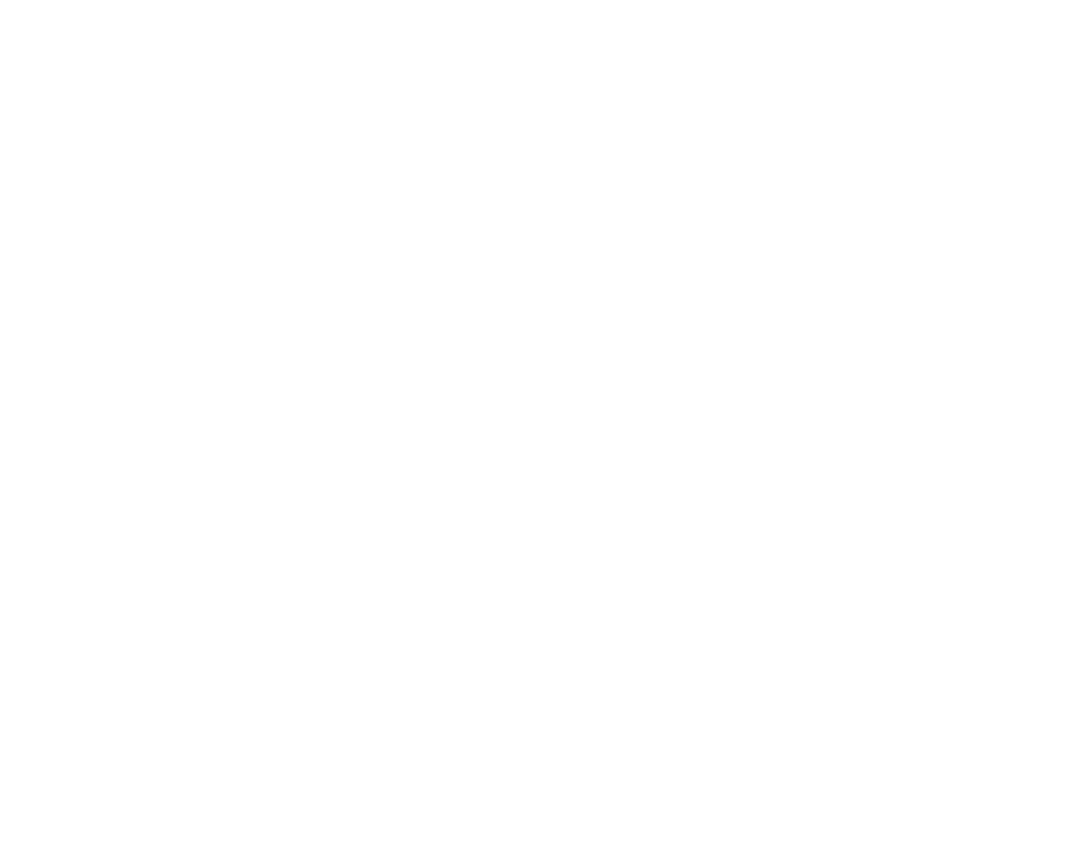
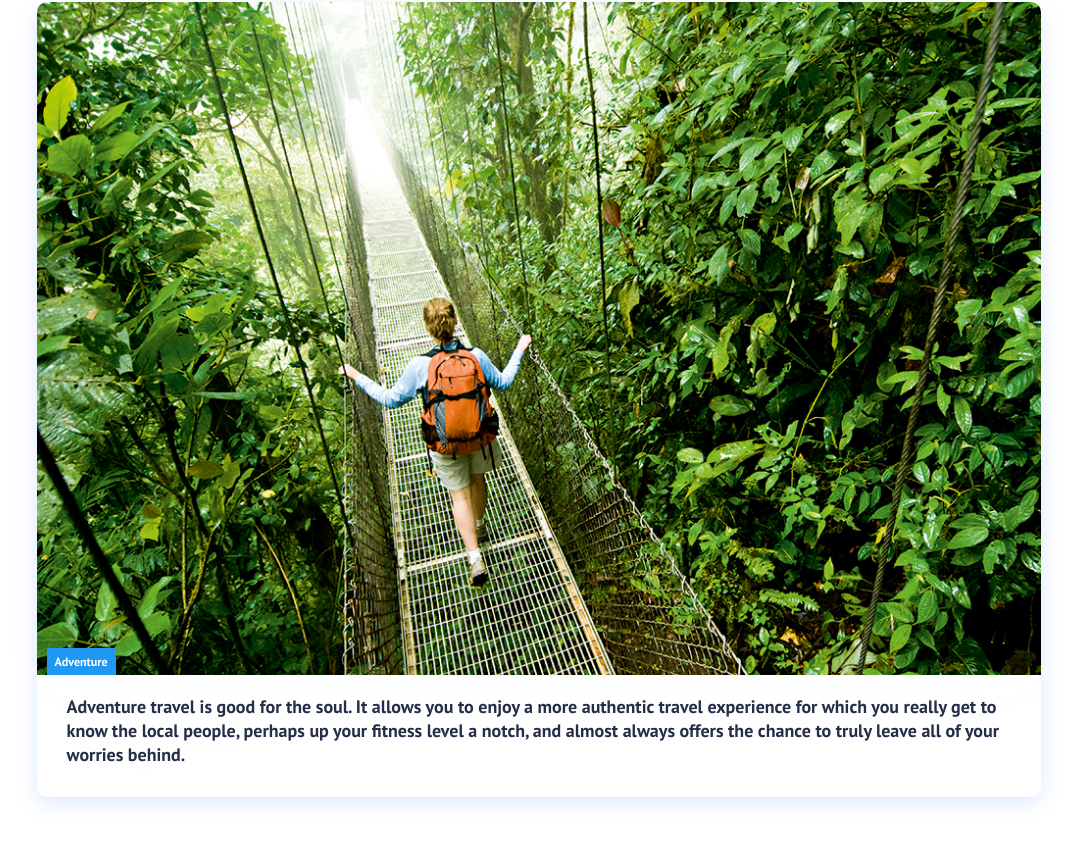
Before and after one commit to randiayeshanikossinna/Project-react, a React (Create React App) app: page / in a window 1280 px wide. Shown: the part 984-1828 px from the top of the page, without its empty margins (101-1178 px from the left). Before the commit the page ends 880 px from the top, so only its background shows below. Built offline with nearby package versions, Linux system fonts and the light colour scheme.

Commit message:
item is added for home page

```diff
--- a/src/components/CardItems.js
+++ b/src/components/CardItems.js
@@ -1,7 +1,8 @@
 import React from 'react'
 import {Link} from 'react-router-dom';
+import './Cards.css';
 
-function CardItems() {
+function CardItems(props) {
     return (
         <>
          <li className='cards__item'>
@@ -17,7 +18,7 @@
             <h5 className='cards__item__text'>{props.text}</h5>
           </div>
         </Link>
-      </li>8/
+      </li>
         </>
     )
 }
--- a/src/components/Cards.css
+++ b/src/components/Cards.css
@@ -0,0 +1,117 @@
+.cards {
+    padding: 4rem;
+    background: #fff;
+  }
+
+  h1 {
+    text-align: center;
+  }
+
+  .cards__container {
+    display: flex;
+    flex-flow: column;
+    align-items: center;
+    max-width: 1120px;
+    width: 90%;
+    margin: 0 auto;
+  }
+
+  .cards__wrapper {
+    position: relative;
+    margin: 50px 0 45px;
+  }
+
+  .cards__items {
+    margin-bottom: 24px;
+  }
+
+  .cards__item {
+    display: flex;
+    flex: 1;
+    margin: 0 1rem;
+    border-radius: 10px;
+  }
+  .cards__item__link {
+    display: flex;
+    flex-flow: column;
+    width: 100%;
+    box-shadow: 0 6px 20px rgba(56, 125, 255, 0.17);
+    -webkit-filter: drop-shadow(0 6px 20px rgba(56, 125, 255, 0.017));
+    filter: drop-shadow(0 6px 20px rgba(56, 125, 255, 0.017));
+    border-radius: 10px;
+    overflow: hidden;
+    text-decoration: none;
+  }
+
+  .cards__item__pic-wrap {
+    position: relative;
+    width: 100%;
+    padding-top: 67%;
+    overflow: hidden;
+  }
+
+  .fade-img {
+    animation-name: fade-img;
+    animation-duration: 2s;
+  }
+
+  .cards__item__pic-wrap::after {
+    content: attr(data-category);
+    position: absolute;
+    bottom: 0;
+    margin-left: 10px;
+    padding: 6px 8px;
+    max-width: calc((100%) - 60px);
+    font-size: 12px;
+    font-weight: 700;
+    color: #fff;
+    background-color: #1f98f4;
+    box-sizing: border-box;
+  }
+
+  .cards__item__img {
+    position: absolute;
+    top: 0;
+    right: 0;
+    bottom: 0;
+    left: 0;
+    display: block;
+    width: 100%;
+    max-width: 100%;
+    height: 100%;
+    max-height: 100%;
+    object-fit: cover;
+    transition: all 0.2s linear;
+  }
+
+  .cards__item__img:hover {
+    transform: scale(1.1);
+  }
+
+  .cards__item__info {
+    padding: 20px 30px 30px;
+  }
+
+  .cards__item__text {
+    color: #252e48;
+    font-size: 18px;
+    line-height: 24px;
+  }
+
+  @media only screen and (min-width: 1200px) {
+    .content__blog__container {
+      width: 84%;
+    }
+  }
+
+  @media only screen and (min-width: 1024px) {
+    .cards__items {
+      display: flex;
+    }
+  }
+
+  @media only screen and (max-width: 1024px) {
+    .cards__item {
+      margin-bottom: 2rem;
+    }
+  }
--- a/src/components/Cards.js
+++ b/src/components/Cards.js
@@ -0,0 +1,25 @@
+ import React from 'react'
+ import './Cards.css';
+ import CardItems from './CardItems';
+ function Cards() {
+     return (
+         <div className="cards">
+             <h1>Check out these EPIC Destinations</h1>
+            <div className="cards__container">
+            <div className="cards__wapper">
+                <ul className="cards__items">
+                <CardItems
+                src ='images/th2.jpg'
+                text='Adventure travel is good for the soul. It allows you to enjoy a more authentic travel experience for which you really get to know the local people, perhaps up your fitness level a notch, and almost always offers the chance to truly leave all of your worries behind.'
+                label='Adventure'
+                path='/services'
+                />
+                </ul>
+                </div>
+                </div>
+
+         </div>
+     )
+ }
+
+ export default Cards;
--- a/src/components/pages/Home.js
+++ b/src/components/pages/Home.js
@@ -1,13 +1,14 @@
 import React from 'react';
 import Section from '../Section';
 import '../../App.css';
+import Cards from '../Cards';
 
 
 function Home() {
     return (
       <>
         <Section />
-
+        < Cards/>
       </>
     );
   }
```
Also changed, not shown: public/images/th.jpg (deleted), public/images/th2.jpg (added).
